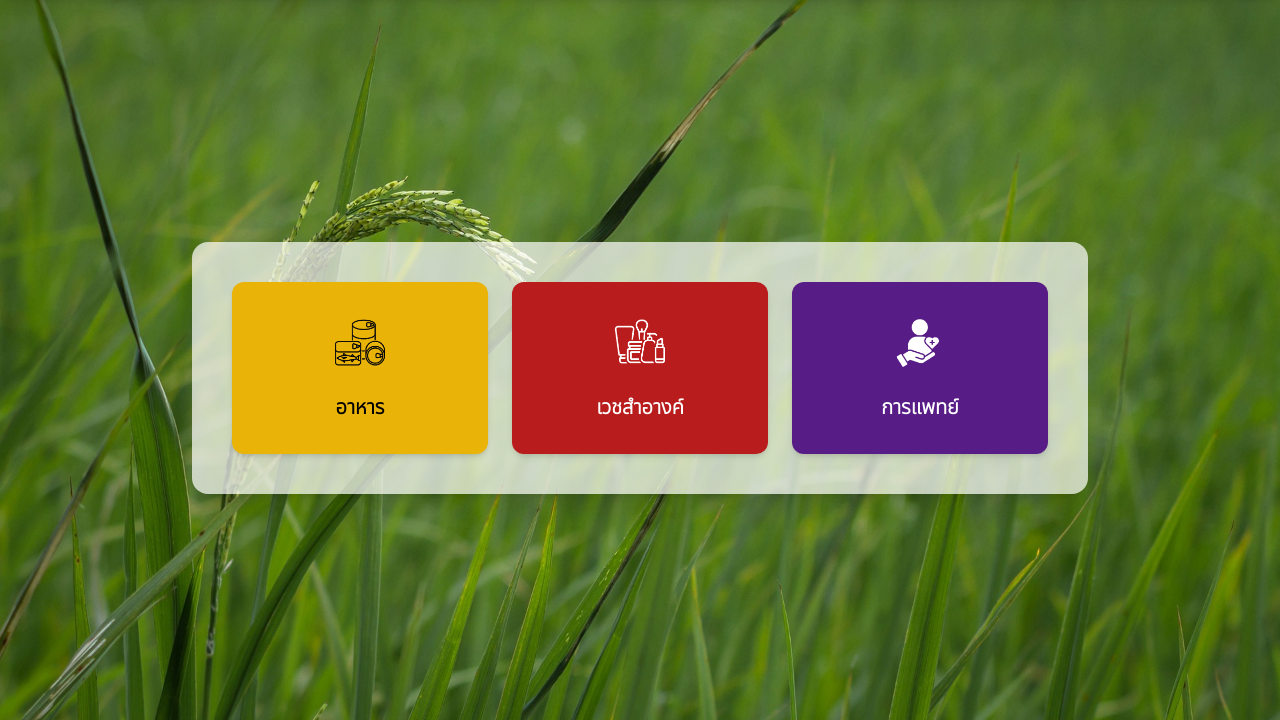
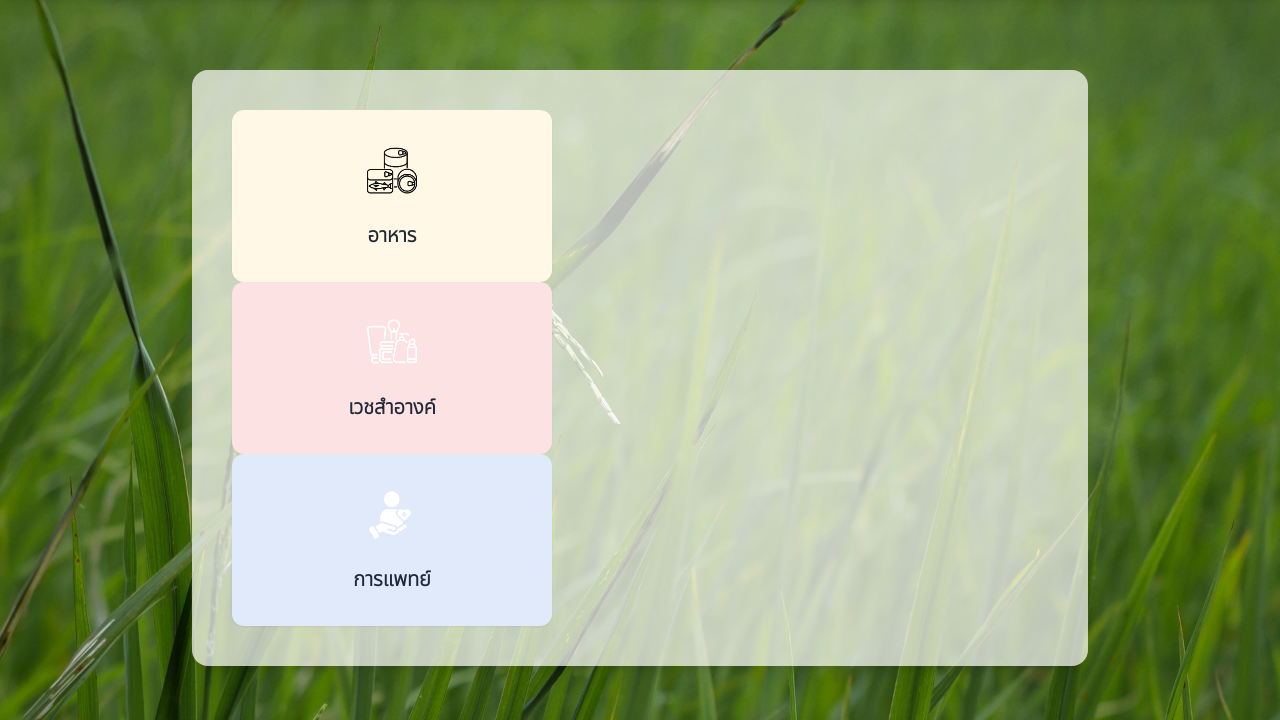
Before and after one commit to pratchayapol/Rice_product, a PHP site: page /user/product_all in a window 1280 px wide. Shown: the part 80-800 px from the top of the page. Run offline with PHP 8.4, Linux system fonts and the light colour scheme; some libraries are stand-ins or nearby versions.

Commit message:
แแป

```diff
--- a/src/user/product_all.php
+++ b/src/user/product_all.php
@@ -33,10 +33,10 @@ session_start();
         <div class="bg-white/70 p-10 rounded-2xl shadow-xl max-w-4xl w-full text-center">
 
             <!-- Cards Section -->
-            <div class="grid grid-cols-1 md:grid-cols-3 gap-6 justify-items-center">
+
             <!-- การ์ดอาหาร -->
             <a href="food" class="block w-full max-w-xs">
-                    <div class="bg-yellow-500 text-black p-8 rounded-xl shadow-md hover:scale-105 transform transition duration-300">
+                <div class="bg-[#FFF8E7] text-gray-800 p-8 rounded-xl shadow-sm hover:scale-105 transform transition duration-300">
                     <img src="../image/type1.png" alt="อาหาร" class="mx-auto mb-4 w-16 h-16">
                     <p class="font-bold text-xl">อาหาร</p>
                 </div>
@@ -44,7 +44,7 @@ session_start();
 
             <!-- การ์ดเวชสำอางค์ -->
             <a href="cosmetic" class="block w-full max-w-xs">
-                    <div class="bg-red-700 text-white p-8 rounded-xl shadow-md hover:scale-105 transform transition duration-300">
+                <div class="bg-[#FDE2E4] text-gray-800 p-8 rounded-xl shadow-sm hover:scale-105 transform transition duration-300">
                     <img src="../image/type2.png" alt="เวชสำอางค์" class="mx-auto mb-4 w-16 h-16">
                     <p class="font-bold text-xl">เวชสำอางค์</p>
                 </div>
@@ -52,11 +52,13 @@ session_start();
 
             <!-- การ์ดการแพทย์ -->
             <a href="medical" class="block w-full max-w-xs">
-                    <div class="bg-purple-900 text-white p-8 rounded-xl shadow-md hover:scale-105 transform transition duration-300">
+                <div class="bg-[#E0EAFB] text-gray-800 p-8 rounded-xl shadow-sm hover:scale-105 transform transition duration-300">
                     <img src="../image/type3.png" alt="การแพทย์" class="mx-auto mb-4 w-16 h-16">
                     <p class="font-bold text-xl">การแพทย์</p>
                 </div>
             </a>
+
+
         </div>
     </div>
     </div>
```
Lines whose indentation alone changed are shown as unchanged.
